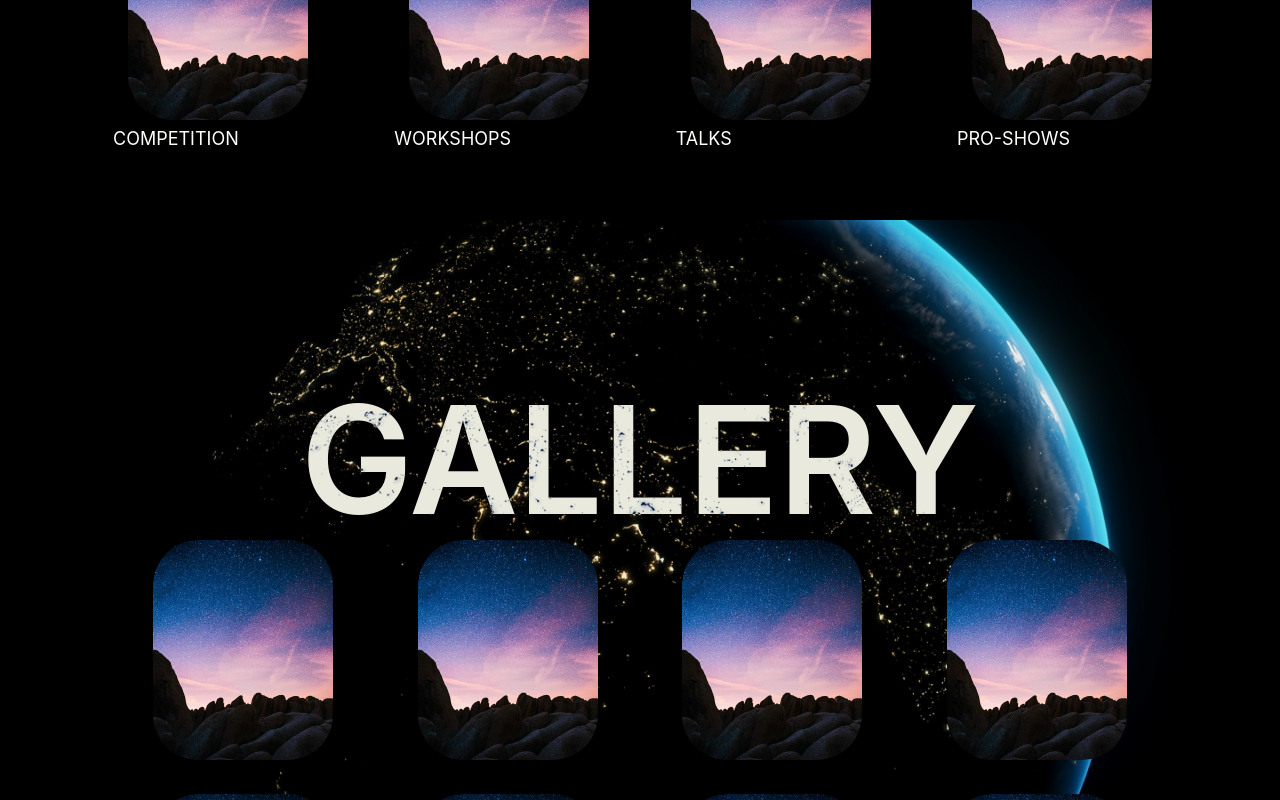
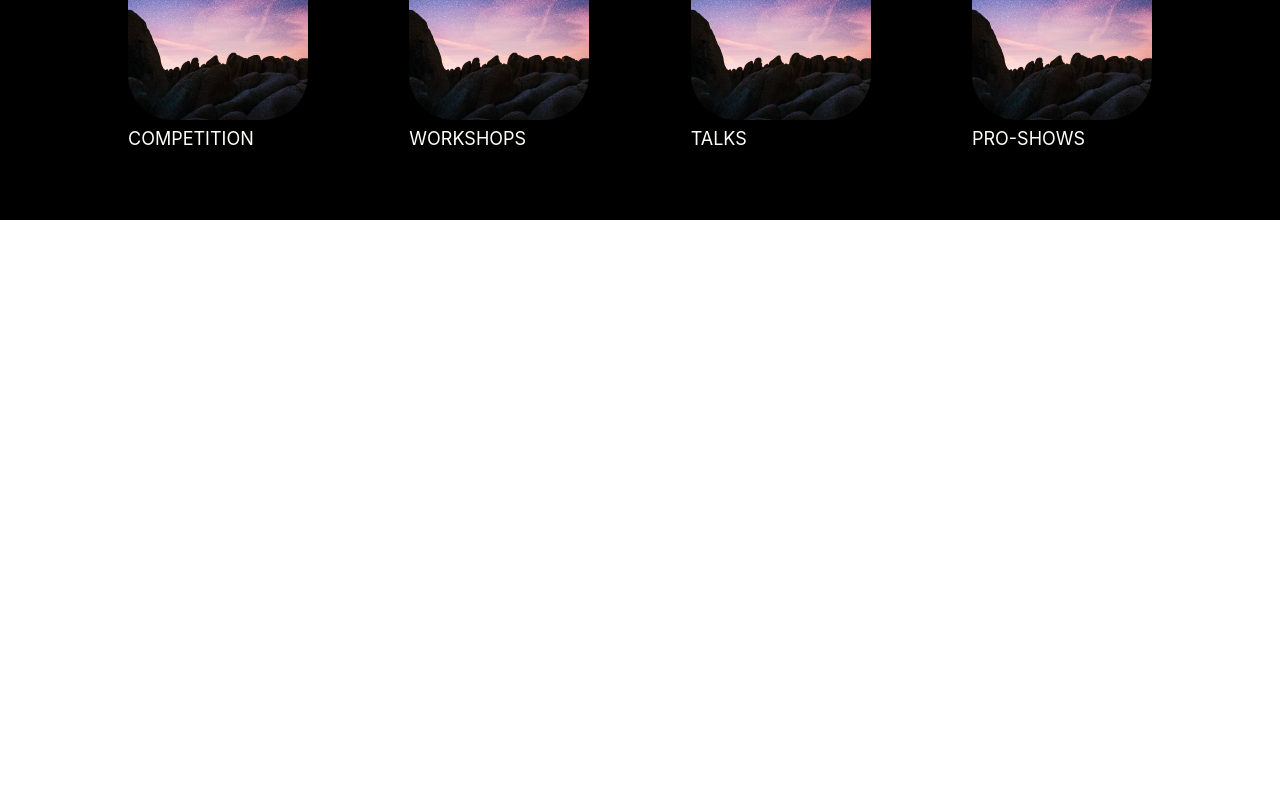
Before and after one commit to Department-of-Technical-Arts/atmos-website-, a React (Create React App) app: page / in a window 1280 px wide. Shown: the part 580-1380 px from the top of the page. After the commit the page ends 800 px from the top, so only its background shows below. Built offline with nearby package versions, Linux system fonts and the light colour scheme.

Commit message:
latest-commit

```diff
--- a/src/App.js
+++ b/src/App.js
@@ -7,7 +7,7 @@ function App() {
   return (
     <>
       <Events/>
-      <Gallery/>
+      {/* <Gallery/> */}
     </>
   );
 }
--- a/src/components/css/events.css
+++ b/src/components/css/events.css
@@ -76,5 +76,5 @@ h1 {
     left: 50%;
     transform: translate( -50%);
     line-height: 27px;
-    width: 210px;
+    width: 180px;
 }
```
